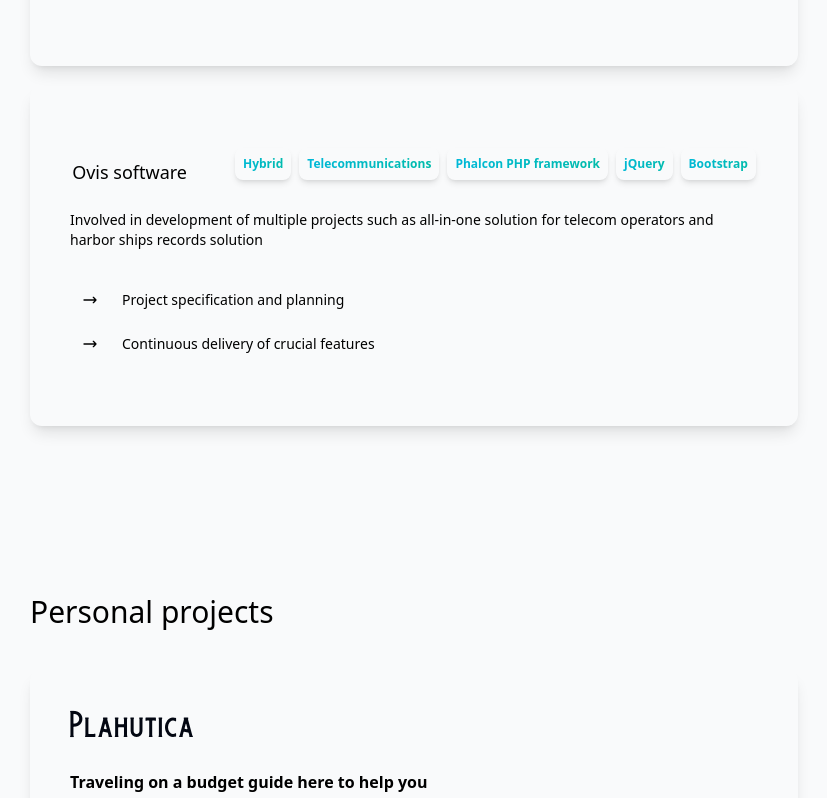
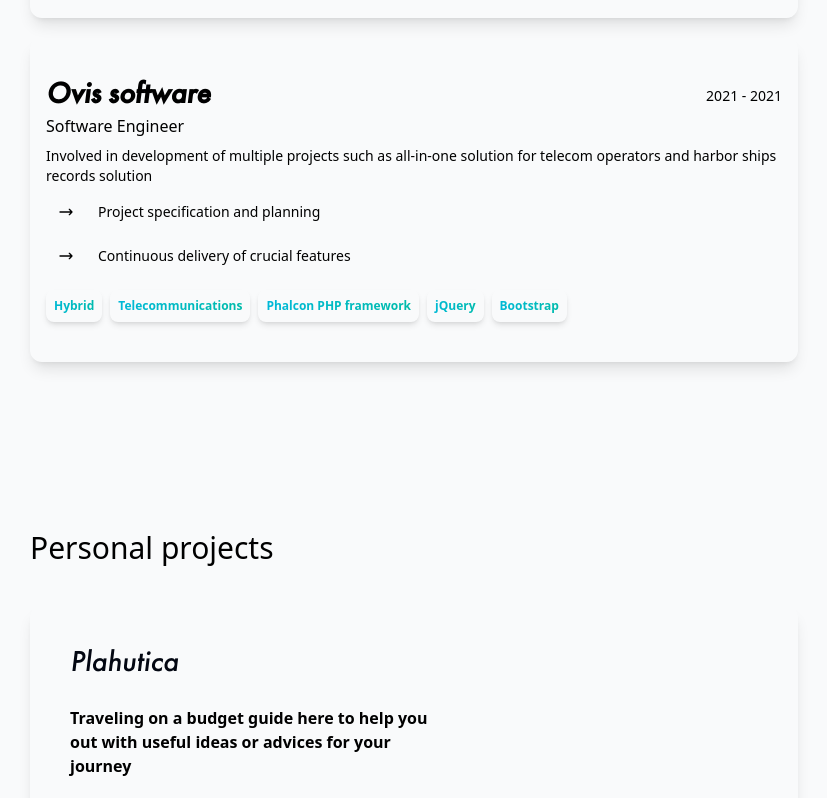
Before and after one commit to jknezevic1712/portfolio, a Next.js app: page / in a window 1280 px wide. Shown: the part 1420-2218 px from the top of the page, without its empty margins (226-1053 px from the left). Built offline with nearby package versions, Linux system fonts and the light colour scheme.

Commit message:
WIP redesign

```diff
--- a/app/page.tsx
+++ b/app/page.tsx
@@ -13,7 +13,7 @@
 
 	return (
 		<div className={darkMode ? 'dark' : ''}>
-			<main className="flex flex-col items-center bg-gray-50 px-10 pt-16 dark:bg-gray-800 md:px-20 lg:px-20">
+			<main className="flex flex-col items-center bg-gray-50 px-3 pt-16 dark:bg-gray-800">
 				<div className="flex flex-col items-center gap-12 max-w-3xl">
 					<Hero />
 					<About />
--- a/components/atoms/HeaderText.tsx
+++ b/components/atoms/HeaderText.tsx
@@ -13,7 +13,7 @@
 	url = '',
 }: HeaderTextProps) {
 	const HeaderTextComponent = () => (
-		<h2 className="font-burtons text-lg text-gray-950 md:text-3xl 2xl:text-4xl">
+		<h2 className="font-futura text-lg text-gray-950 md:text-3xl 2xl:text-3xl">
 			{children}
 		</h2>
 	);
--- a/components/templates/WorkExperience.tsx
+++ b/components/templates/WorkExperience.tsx
@@ -24,37 +24,43 @@
 					return (
 						<div
 							key={workExp.company}
-							className="flex flex-1 basis-1/3 xl:basis-1/4 flex-col items-center justify-start rounded-xl p-10 text-center shadow-lg dark:bg-gray-200 my-5 md:my-10 lg:hover:shadow-3xl lg:transition-all lg:hover:-translate-y-2 lg:duration-500"
+							className="flex flex-1 basis-1/3 xl:basis-1/4 flex-col items-center justify-start rounded-xl py-10 px-4 text-center shadow-lg dark:bg-gray-200 my-5 md:my-10 lg:hover:shadow-3xl lg:transition-all lg:hover:-translate-y-2 lg:duration-500"
 						>
-							<div className="flex items-center justify-start text-start gap-3 flex-col md:flex-row md:justify-between md:gap-12">
-								<h3 className="pb-4 pt-8 text-lg font-medium 2xl:text-2xl">
+							<div className="w-full grid grid-cols-2">
+								<h3 className="font-futura text-start text-xl font-bold md:text-3xl 2xl:text-3xl">
 									{workExp.company}
 								</h3>
 
-								<div className="hidden flex-wrap items-center gap-2 lg:flex">
-									<WorkExperienceBadges badges={workExp.badges} />
+								<div className="flex items-center justify-end text-sm">
+									<span>
+										{workExp.start} - {workExp.end ?? 'Present'}
+									</span>
 								</div>
 							</div>
 
-							<p className="text-sm py-2 text-center md:text-start 2xl:text-lg">
+							<div className="w-full flex text-base justify-start items-center font-medium">
+								<span>{workExp.role}</span>
+							</div>
+
+							<p className="font-light text-sm py-2 text-start 2xl:text-lg">
 								{workExp.description}
 							</p>
 
-							<div className="w-full flex flex-col items-start justify-center gap-y-6 my-8">
+							<div className="w-full flex flex-col items-start justify-center gap-y-6 mt-2 mb-6">
 								{workExp.highlights.map((highlight: string) => (
 									<div
 										key={highlight}
 										className="grid grid-flow-col items-center pl-3 gap-5"
 									>
 										<HiOutlineArrowNarrowRight className="col-span-2" />
-										<span className="text-start text-xs xl:text-sm">
+										<span className="font-light text-start text-xs xl:text-sm">
 											{highlight}
 										</span>
 									</div>
 								))}
 							</div>
 
-							<div className="flex flex-wrap items-center gap-2 lg:hidden">
+							<div className="w-full flex flex-wrap items-center justify-start gap-2">
 								<WorkExperienceBadges badges={workExp.badges} />
 							</div>
 						</div>
--- a/lib/data/RESUME_DATA.ts
+++ b/lib/data/RESUME_DATA.ts
@@ -57,7 +57,7 @@
 				'Dynamic PPT/PDF',
 				'#NET',
 			],
-			title: 'Software Engineer',
+			role: 'Software Engineer',
 			start: '2024',
 			end: null,
 			description:
@@ -81,7 +81,7 @@
 				'jQuery',
 				'Python',
 			],
-			title: 'Software Engineer',
+			role: 'Software Engineer',
 			start: '2022',
 			end: '2024',
 			description:
@@ -102,7 +102,7 @@
 				'jQuery',
 				'Bootstrap',
 			],
-			title: 'Software Engineer',
+			role: 'Software Engineer',
 			start: '2021',
 			end: '2021',
 			description:
--- a/styles/globals.css
+++ b/styles/globals.css
@@ -2,6 +2,7 @@
 
 @theme {
   --font-burtons: "burtons";
+  --font-futura: "futura";
   --breakpoint-3xl: 2560px;
 }
 
@@ -11,3 +12,8 @@
   font-family: "burtons";
   src: url("../public/Burtons.otf");
 }
+
+@font-face {
+  font-family: "futura";
+  src: url("../public/FuturaMediumC-Italic.otf");
+}
```
Also changed, not shown: public/FuturaMediumC-Italic.otf (added).
